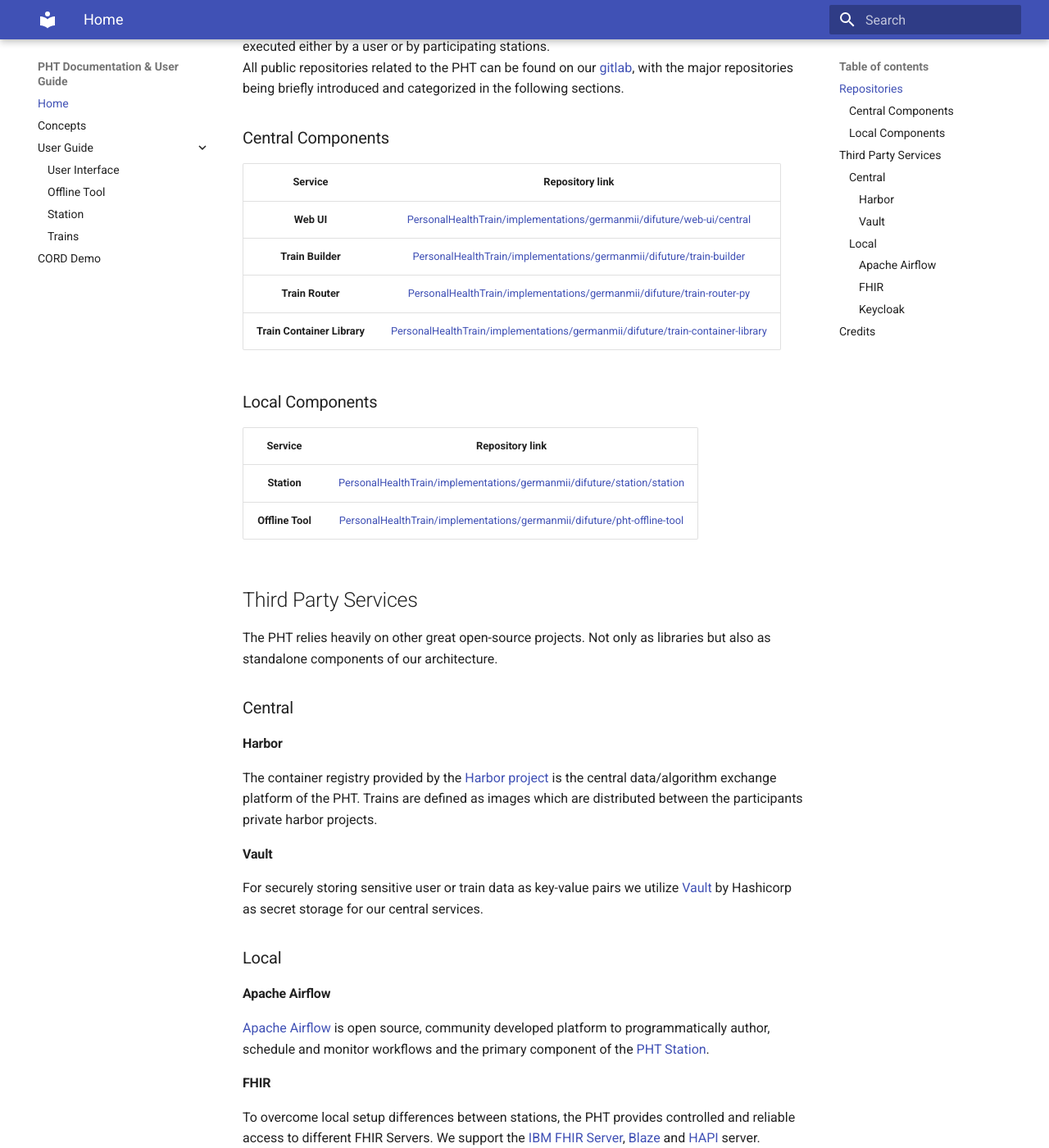
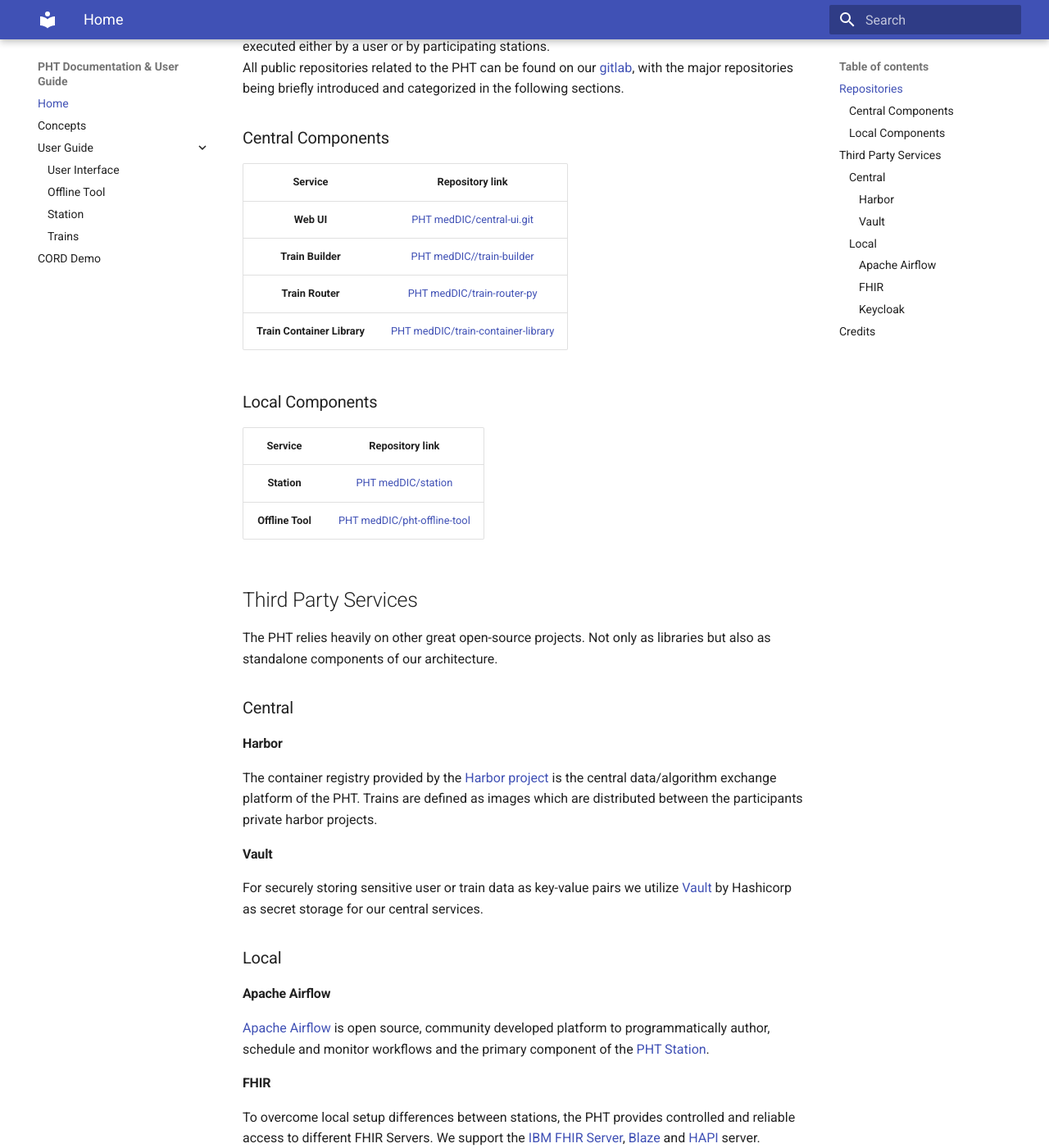
Before and after one commit to PHT-Medic/documentation, an MkDocs documentation site: the page built from docs/index.md, in a window 1280 px wide and 1400 px high, scrolled down 458 px. Shown: the whole window at 82% size. Built offline with MkDocs 1.6.1 and Material for MkDocs 9.7.7, drawn with Linux system fonts in a browser that asks for light colours; some of the changed text lies outside the part shown.

Commit message:
Update links of repos and credits

```diff
--- a/docs/index.md
+++ b/docs/index.md
@@ -15,17 +15,17 @@ with the major repositories being briefly introduced and categorized in the foll
 ### Central Components
 | Service        | Repository link |
 |:-------------:|:-------------:|
-| **Web UI**      | [PersonalHealthTrain/implementations/germanmii/difuture/web-ui/central](https://gitlab.com/PersonalHealthTrain/implementations/germanmii/difuture/web-ui/central) |
-| **Train Builder**      | [PersonalHealthTrain/implementations/germanmii/difuture/train-builder](https://gitlab.com/PersonalHealthTrain/implementations/germanmii/difuture/train-builder)      |
-| **Train Router** | [PersonalHealthTrain/implementations/germanmii/difuture/train-router-py](https://gitlab.com/PersonalHealthTrain/implementations/germanmii/difuture/train-router-py)      |
-| **Train Container Library**|  [PersonalHealthTrain/implementations/germanmii/difuture/train-container-library](https://gitlab.com/PersonalHealthTrain/implementations/germanmii/difuture/train-container-library)|
+| **Web UI**      | [PHT medDIC/central-ui.git](https://github.com/PHT-Medic/central-ui.git) |
+| **Train Builder**      | [PHT medDIC//train-builder](https://github.com/PHT-Medic/central-train-builder.git)      |
+| **Train Router** | [PHT medDIC/train-router-py](https://github.com/PHT-Medic/central-train-router.git)      |
+| **Train Container Library**|  [PHT medDIC/train-container-library](https://github.com/PHT-Medic/train-container-library.git)|
 
 
 ### Local Components
 | Service        | Repository link |
 |:-------------:|:-------------:|
-|**Station** | [PersonalHealthTrain/implementations/germanmii/difuture/station/station](https://gitlab.com/PersonalHealthTrain/implementations/germanmii/difuture/station/station)|
-|**Offline Tool** | [PersonalHealthTrain/implementations/germanmii/difuture/pht-offline-tool](https://gitlab.com/PersonalHealthTrain/implementations/germanmii/difuture/pht-offline-tool)|
+|**Station** | [PHT medDIC/station](https://github.com/PHT-Medic/station)|
+|**Offline Tool** | [PHT medDIC/pht-offline-tool](https://github.com/PHT-Medic/offline-tool.git)|
 
 
 ## Third Party Services
@@ -57,5 +57,4 @@ We in Tübingen use [Keycloak](https://hub.docker.com/r/jboss/keycloak/) for our
 
 
 ## Credits
-[Icons](https://www.flaticon.com/)
-[Icons](https://www.freepik.com)
+Icons used from [flaticon](https://www.flaticon.com/) and [freepik](https://www.freepik.com)
```
